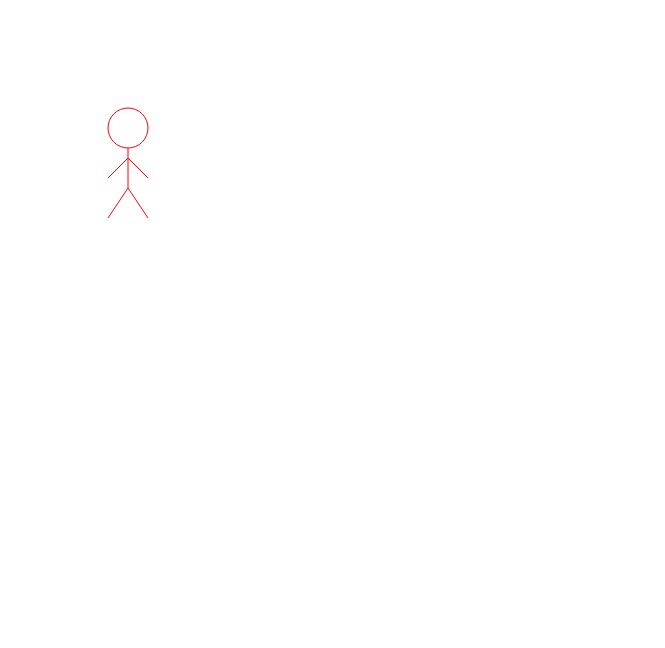
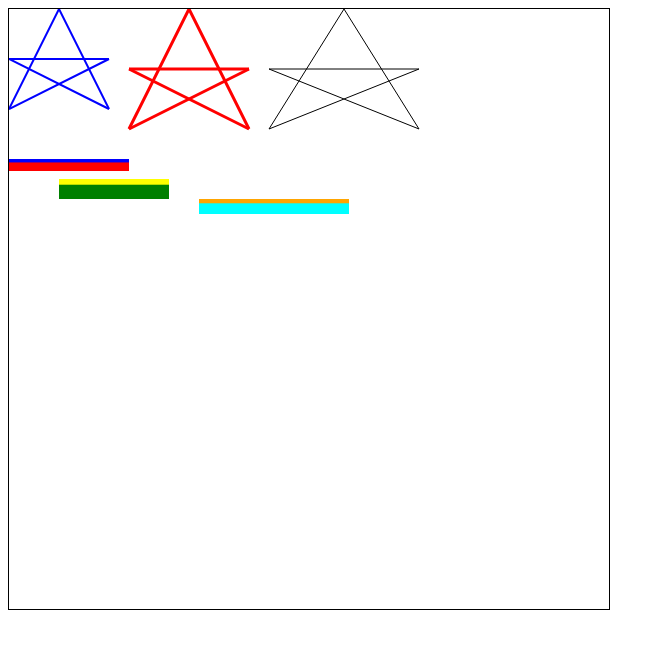
Before and after one commit to elliotsaha/comsci-int, a website with bundled scripts: page src/DrawFunctionsAssignment/index.html in a window 1280 px wide. Shown: the whole page, without its empty margins (0-665 px from the left). Built offline with nearby package versions, Linux system fonts and the light colour scheme.

Commit message:
drawing project complete

```diff
--- a/src/DrawFunctionsAssignment/index.html
+++ b/src/DrawFunctionsAssignment/index.html
@@ -3,6 +3,7 @@
 <head>
 	<meta charset="UTF-8">
 	<title>Draw Functions</title>
+	<link rel="stylesheet" href="./styles.css" />
 </head>
 <body>
 	<canvas id="cnv"></canvas>
--- a/src/DrawFunctionsAssignment/js/graphics-library.js
+++ b/src/DrawFunctionsAssignment/js/graphics-library.js
@@ -1,47 +1,61 @@
+var GraphicsLib = /** @class */ (function () {
+    function GraphicsLib(ctx) {
+        var _this = this;
         // helper functions
-export var stroke = function (ctx, color) {
-    ctx.strokeStyle = color;
+        this.stroke = function (color) {
+            _this.ctx.strokeStyle = color;
         };
-export var fill = function (ctx, color) {
-    ctx.fillStyle = color;
+        this.fill = function (color) {
+            _this.ctx.fillStyle = color;
         };
-export var lineWidth = function (ctx, width) {
-    ctx.lineWidth = width;
+        this.lineWidth = function (width) {
+            _this.ctx.lineWidth = width;
         };
         // primary functions
-export var line = function (ctx, x1, y1, x2, y2) {
-    ctx.beginPath();
-    ctx.moveTo(x1, y1); // Endpoint 1
-    ctx.lineTo(x2, y2); // Endpoint 2
-    ctx.stroke();
+        this.line = function (x1, y1, x2, y2) {
+            _this.ctx.beginPath();
+            _this.ctx.moveTo(x1, y1); // Endpoint 1
+            _this.ctx.lineTo(x2, y2); // Endpoint 2
+            _this.ctx.stroke();
         };
-export var rect = function (ctx, x, y, w, h, outline) {
-    outline ? ctx.strokeRect(x, y, w, h) : ctx.fillRect(x, y, w, h);
+        this.rect = function (x, y, w, h, outline) {
+            if (outline === void 0) { outline = false; }
+            outline ? _this.ctx.strokeRect(x, y, w, h) : _this.ctx.fillRect(x, y, w, h);
         };
-export var circle = function (ctx, x, y, r, // radius of circle
+        this.circle = function (x, y, r, // radius of circle
         outline) {
-    ctx.beginPath();
-    ctx.arc(x, y, r, 0, 2 * Math.PI);
-    outline ? ctx.stroke() : ctx.fill();
+            if (outline === void 0) { outline = false; }
+            _this.ctx.beginPath();
+            _this.ctx.arc(x, y, r, 0, 2 * Math.PI);
+            outline ? _this.ctx.stroke() : _this.ctx.fill();
         };
-export var triangle = function (ctx, x1, y1, x2, y2, x3, y3, outline) {
-    ctx.beginPath();
-    ctx.moveTo(x1, y1); // Vertex 1
-    ctx.lineTo(x2, y2); // Vertex 2
-    ctx.lineTo(x3, y3); // Vertex 3
+        this.triangle = function (x1, y1, x2, y2, x3, y3, outline) {
+            if (outline === void 0) { outline = false; }
+            _this.ctx.beginPath();
+            _this.ctx.moveTo(x1, y1); // Vertex 1
+            _this.ctx.lineTo(x2, y2); // Vertex 2
+            _this.ctx.lineTo(x3, y3); // Vertex 3
             if (outline) {
-        ctx.closePath();
-        ctx.stroke();
+                _this.ctx.closePath();
+                _this.ctx.stroke();
             }
             else {
-        ctx.fill();
+                _this.ctx.fill();
             }
         };
-export var text = function (ctx, message, x, y, outline) {
-    outline ? ctx.strokeText(message, x, y) : ctx.fillText(message, x, y);
+        this.text = function (message, x, y, outline) {
+            outline
+                ? _this.ctx.strokeText(message, x, y)
+                : _this.ctx.fillText(message, x, y);
         };
-export var ellipse = function (ctx, x, y, xRadius, yRadius, rotation, outline) {
-    ctx.beginPath();
-    ctx.ellipse(x, y, xRadius, yRadius, rotation, 0, 2 * Math.PI);
-    outline ? ctx.stroke() : ctx.fill();
+        this.ellipse = function (x, y, xRadius, yRadius, rotation, outline) {
+            if (outline === void 0) { outline = false; }
+            _this.ctx.beginPath();
+            _this.ctx.ellipse(x, y, xRadius, yRadius, rotation, 0, 2 * Math.PI);
+            outline ? _this.ctx.stroke() : _this.ctx.fill();
         };
+        this.ctx = ctx;
+    }
+    return GraphicsLib;
+}());
+export default GraphicsLib;
--- a/src/DrawFunctionsAssignment/js/main.js
+++ b/src/DrawFunctionsAssignment/js/main.js
@@ -1,17 +1,29 @@
-import { stroke, circle, line } from "./graphics-library.js";
+import GraphicsLib from "./graphics-library.js";
 var cnv = document.getElementById("cnv");
 var ctx = cnv.getContext("2d");
-cnv.width = 400;
-cnv.height = 400;
-function drawStickman(x, y, color) {
-    // Draw a Stickman with top-left corner (x, y)
-    // and with the given color
-    stroke(ctx, color);
-    circle(ctx, x + 20, y + 20, 20, true); // Head
-    line(ctx, x + 20, y + 40, x + 20, y + 80); // Body
-    line(ctx, x, y + 70, x + 20, y + 50); // Left Arm
-    line(ctx, x + 40, y + 70, x + 20, y + 50); // Right Arm
-    line(ctx, x, y + 110, x + 20, y + 80); // Left Leg
-    line(ctx, x + 40, y + 110, x + 20, y + 80); // Right Leg
-}
-drawStickman(100, 100, "red");
+cnv.width = 600;
+cnv.height = 600;
+// Initialize graphics library with ctx
+var gl = new GraphicsLib(ctx);
+var drawStar = function (x, y, width, height, lineWidth, color) {
+    if (color === void 0) { color = "black"; }
+    gl.lineWidth(lineWidth);
+    gl.stroke(color);
+    gl.line(x + width / 2, y, x, y + height);
+    gl.line(x + width / 2, y, x + width, y + height);
+    gl.line(x, y + height, x + width, y + height / 2);
+    gl.line(x + width, y + height, x, y + height / 2);
+    gl.line(x, y + height / 2, x + width, y + height / 2);
+};
+var drawPlatform = function (x, y, width, height, surfaceColor, baseColor) {
+    gl.fill(baseColor);
+    gl.rect(x, y, width, height);
+    gl.fill(surfaceColor);
+    gl.rect(x, y, width, height / 3.5);
+};
+drawStar(0, 0, 100, 100, 2, "blue");
+drawStar(120, 0, 120, 120, 3, "red");
+drawStar(260, 0, 150, 120, 1);
+drawPlatform(0, 150, 120, 12, "blue", "red");
+drawPlatform(50, 170, 110, 20, "yellow", "green");
+drawPlatform(190, 190, 150, 15, "orange", "cyan");
--- /dev/null
+++ b/src/DrawFunctionsAssignment/styles.css
@@ -0,0 +1,3 @@
+canvas {
+	border: 1px solid #000000;
+}
```
Also changed, not shown: src/DrawFunctionsAssignment/js/graphics-library.ts (+47 -51 lines), src/DrawFunctionsAssignment/js/main.ts (+43 -15 lines). Lines whose indentation alone changed are shown as unchanged.
